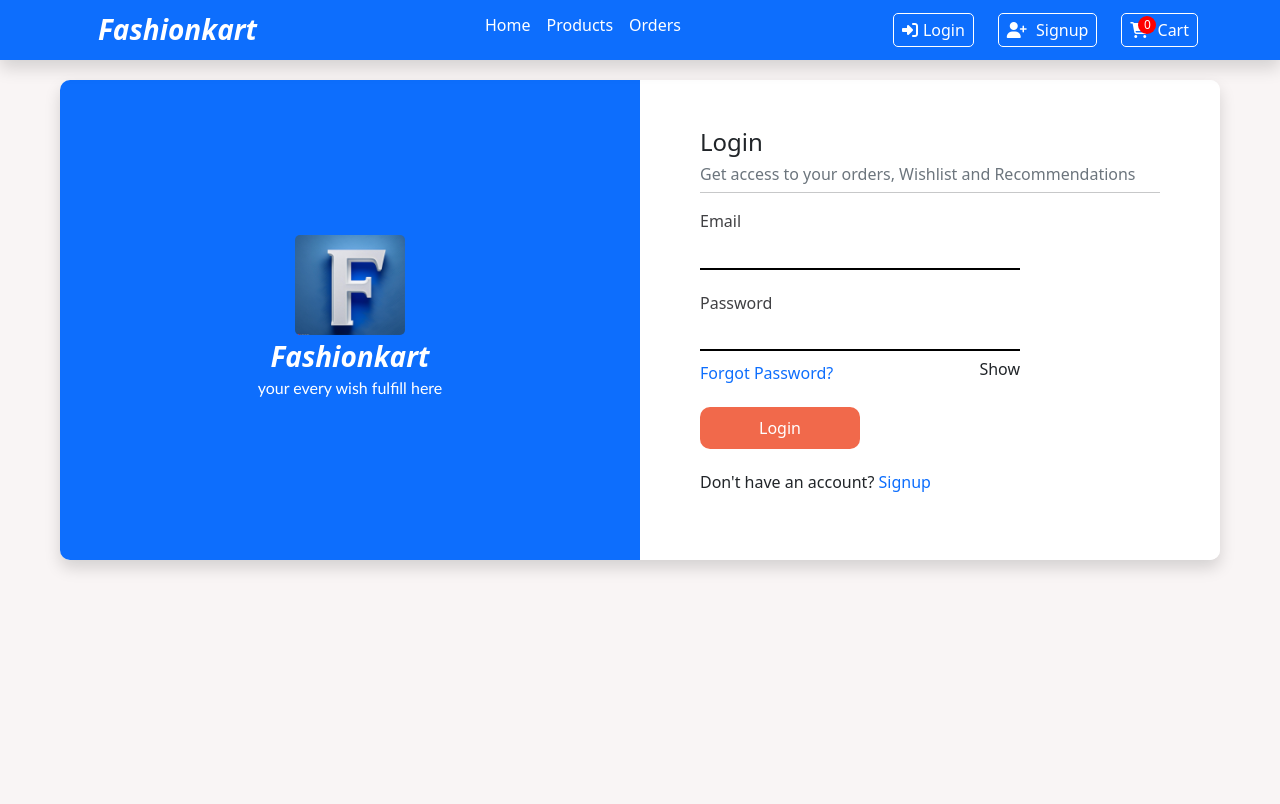
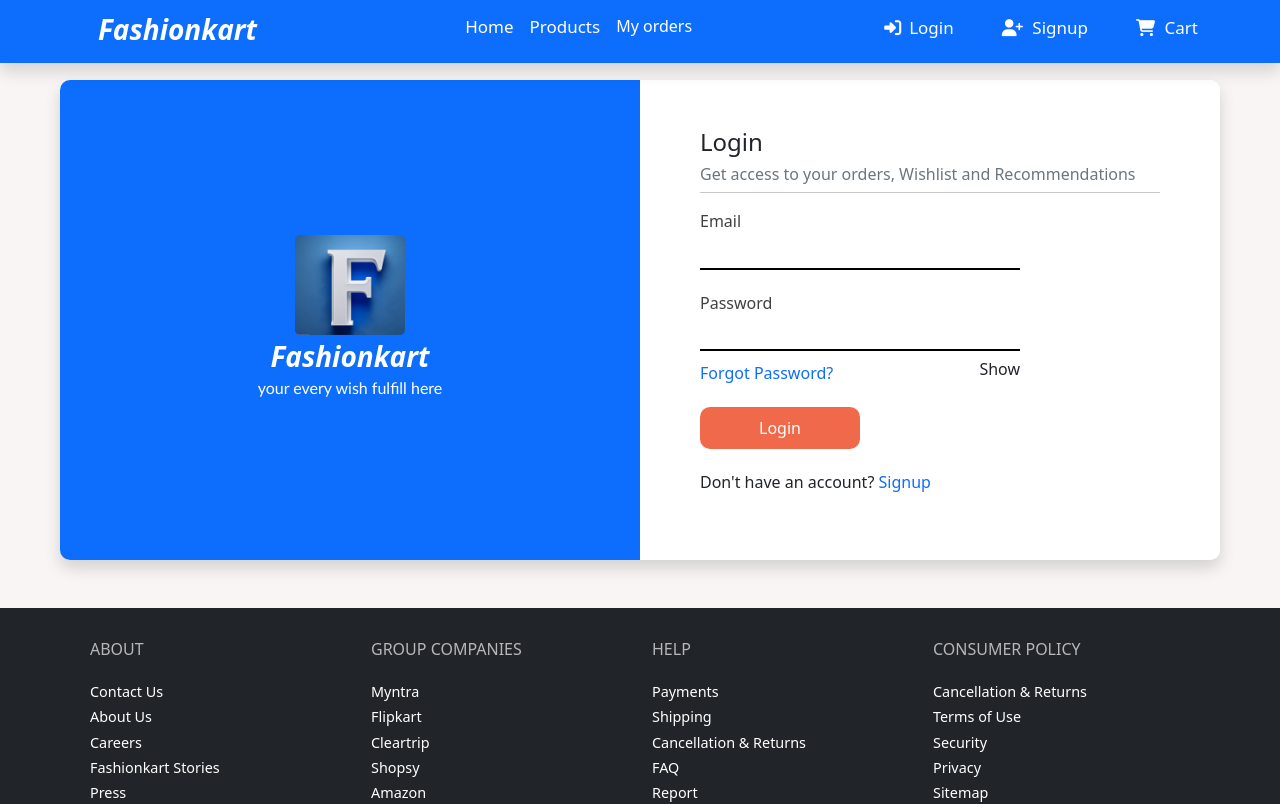
Before and after one commit to goduguvenugopal/fashionanr, a React (Create React App) app: page /login in a window 1280 px wide. Shown: the top 804 px of the page. Built offline with nearby package versions, Linux system fonts and the light colour scheme.

Commit message:
added jwt

```diff
--- a/src/App.css
+++ b/src/App.css
@@ -34,25 +34,24 @@
  .cart-items-card {
     position: absolute;
     background-color: red;
-    height: 18px;
+    height: 19px;
     display: flex;
     border-radius: 50%;
     justify-content: center;
-    width: 18px;
-    top: 2px;
-    left: 16px;
+    width: 19px;
+    top: -7px;
+    left: 3px;
 
  }
 
  .bt-nav {
-    border: 1px solid white;
-    padding: 4px;
-    padding-left: 8px;
-    padding-right: 8px;
-    border-radius: 5px;
+
     background-color: transparent;
     color: white;
     position: relative;
+    border: none;
+    font-weight: 500;
+    font-size: 17px;
  }
 
 
--- a/src/App.js
+++ b/src/App.js
@@ -1,22 +1,33 @@
 import "./App.css";
 import Home from "./components/Home";
 import Navbar from "./components/Navbar";
-import { BrowserRouter, Route, Routes } from "react-router-dom";
+import { BrowserRouter, Route, Routes, json } from "react-router-dom";
 import Products from "./components/Products";
 import SingleProduct from "./components/SingleProduct";
 import Cart from "./components/Cart";
-import { createContext, useState } from "react";
+import { createContext, useEffect, useState } from "react";
 import Signup from "./components/Signup";
 import Login from "./components/Login";
 import Footer from "./components/Footer";
+import Account from "./components/Account";
 
 export const cartContext = createContext();
+export const tokenContext = createContext();
 
 function App() {
   const [cart, setCart] = useState([]);
+  const [token, setToken] = useState("");
+
+  useEffect(() => {
+    const token = localStorage.getItem("token");
+    if (token) {
+      setToken(JSON.parse(token));
+    }
+  }, [token]);
 
   return (
     <>
+      <tokenContext.Provider value={[token, setToken]}>
         <cartContext.Provider value={[cart, setCart]}>
           <BrowserRouter>
             <Navbar />
@@ -25,12 +36,14 @@
               <Route path="/products" element={<Products />} />
               <Route path="/products/:id" element={<SingleProduct />} />
               <Route path="/cart" element={<Cart />} />
-            <Route path="/signup" element={<Signup/>} />
-            <Route path="/login" element={<Login/>} />
-            <Route path="/footer" element={<Footer/>} />
+              <Route path="/signup" element={<Signup />} />
+              <Route path="/login" element={<Login />} />
+              <Route path="/footer" element={<Footer />} />
+              <Route path="/account" element={<Account />} />
             </Routes>
           </BrowserRouter>
         </cartContext.Provider>
+      </tokenContext.Provider>
     </>
   );
 }
--- /dev/null
+++ b/src/components/Account.jsx
@@ -0,0 +1,36 @@
+import React, { useContext, useEffect, useState } from 'react'
+import { tokenContext } from '../App'
+import axios from 'axios'
+
+
+const Account = () => {
+    const [data, setData] = useState([])
+    const [token, setToken] = useContext(tokenContext)
+
+    useEffect(() => {
+        const getUserFunc = async () => {
+
+            try {
+                const response = await axios.get("https://fashionkart-server.onrender.com/authentication/getuser", {
+                    headers: {
+                        token: token
+                    }
+                })
+
+                setData(response.data)
+            } catch (error) {
+                console.log(error)
+            }
+        }
+
+        getUserFunc()
+    }, [])
+
+    return (
+        <div className='container text-center fs-4 fw-bold' style={{ marginTop: "5rem" }}>
+            Account owner {data.name}
+            </div>
+    )
+}
+
+export default Account
--- a/src/components/Cart.jsx
+++ b/src/components/Cart.jsx
@@ -1,13 +1,17 @@
-import React, { useContext, useState } from 'react'
+import React, { useContext, useEffect, useState } from 'react'
 import "./cart.css"
-import { cartContext } from '../App'
+import { cartContext, tokenContext } from '../App'
 import { ToastContainer, toast } from 'react-toastify';
 import 'react-toastify/dist/ReactToastify.css';
 import Footer from './Footer';
+import { Link } from 'react-router-dom';
+
 
 const Cart = () => {
+  const [token] = useContext(tokenContext)
   const [cart, setCart] = useContext(cartContext)
   const [modal, setModal] = useState(false)
+
 
   //cart items removing logic
   const itemRemoveFunc = (removeId, title) => {
@@ -63,7 +67,8 @@
     <>
 
       <ToastContainer className="bg-transparent" />
-      {cart.length ? <> <div className='container pt-2 bg-white' style={{ marginTop: "5rem", marginBottom: "0.5rem" }}>
+
+      {token ? <> {cart.length ? <> <div className='container pt-2 bg-white' style={{ marginTop: "5rem", marginBottom: "0.5rem" }}>
 
         {cart.map((item) => {
           return (
@@ -136,7 +141,7 @@
 
       </div>
 
-      <div className='bg-white shadow pt-4 pb-2 container'>
+        <div className='bg-white shadow pt-4 pb-2 container'>
           <div className='d-flex justify-content-between bg-white px-3'>
             <h5 className='bg-white '>Price ({cart.length} items)</h5>
             <div className='d-flex bg-white'>
@@ -157,7 +162,7 @@
 
         </div>
       </>
-      :
+        :
 
 
         <div className='bg-white d-flex flex-column justify-content-center align-items-center' style={{ height: "100vh", width: "100vw" }} >
@@ -165,7 +170,24 @@
           <h5 className='text-secondary bg-white' style={{ marginLeft: "1.5rem" }}>Oops, cart is Empty</h5>
         </div>}
 
-        <Footer/>
+        </> : <>
+
+
+        <div className=' bg-white d-flex justify-content-center align-items-center' style={{height:"100vh", width:"100vw" }}>
+          <div className='text-center bg-white' >
+            <img src='\images\carousel\cart2.webp' alt='cart' className='cart-missing-img mb-2'/>
+            <h4 className='bg-white mt-3'>Missing Cart Items ?</h4>
+            <h6 className='bg-white text-secondary'>Login to see the items you added previously</h6>
+            <Link to="/login"><button className='buy-bt mt-2'>Login</button></Link>
+
+          </div>
+
+        </div>
+
+      </>}
+
+
+      <Footer />
     </>
   )
 }
--- a/src/components/Login.jsx
+++ b/src/components/Login.jsx
@@ -1,53 +1,73 @@
-import React, { useState } from 'react'
+import React, { useContext, useEffect, useState } from 'react'
 import './credentials.css'
 import { ToastContainer, toast } from 'react-toastify';
 import 'react-toastify/dist/ReactToastify.css';
-import { Link } from 'react-router-dom';
+import { Link, useNavigate } from 'react-router-dom';
 import Footer from './Footer';
+import axios from 'axios';
+import { tokenContext } from '../App';
 
 
 const Login = () => {
+    const [token, setToken] = useContext(tokenContext)
     const [eyeOpen, setEyeOpen] = useState(false)
     const [email, setEmail] = useState("")
     const [password, setPassword] = useState("")
     const [red, setRed] = useState(false)
+    const [spinner , setSpinner] = useState(false)
+    const navigate = useNavigate()
 
 
     // login function
-    const formFunc = (e) => {
+    const formFunc = async (e) => {
         e.preventDefault()
+        setSpinner(true)
         try {
             if (!email || !password) {
                 toast.error("Please fill The All Fields")
                 setRed(true)
+                setSpinner(false)
             }
             else {
-                const userData = {  email, password }
-                console.log(userData)
+                const userData = { email, password }
+                const response = await axios.post("https://fashionkart-server.onrender.com/authentication/login", userData)
+                setToken(response.data.token)
+                localStorage.setItem("token", JSON.stringify(response.data.token))
                 toast.success("Logged In Successfully")
-
                 setEmail("")
                 setPassword("")
                 setRed(false)
+                setSpinner(false)
             }
 
 
         } catch (err) {
             console.log(err)
-            toast.error("You have Entered wrong Email or Password")
+            toast.error("You have Entered wrong Email or Password, If you are new user, Signup")
             setRed(true)
+            setSpinner(false)
         }
 
 
     }
+
+
+    useEffect(()=>{
+         setTimeout(() => {
+            if(token){
+                navigate("/")
+            }
+         },  1200);
+
+    },[token])
     return (
         <>
-    <ToastContainer className="bg-transparent"/>
-    <div className='login-main-card container-fluid' style={{height:"100vh",width:"100vw",marginTop:"5rem"}}>
+            <ToastContainer className="bg-transparent" />
+            <div className='login-main-card container-fluid' style={{ width: "100vw", marginTop: "5rem" }}>
                 <div className='row row-card shadow'>
                     <div className='col-12 col-md-6 logo-login-card bg-primary'>
                         <div className='bg-transparent'>
-                     <img src='favicon.jpg' alt='login-logo' className='logo-at-login bg-transparent'/>
+                            <img src='favicon.jpg' alt='login-logo' className='logo-at-login bg-transparent' />
                             <h5 className="navbar-brand logo-text bg-transparent">
                                 Fashionkart
                             </h5>
@@ -65,20 +85,34 @@
                             <h6 className='bg-white text-secondary'>Get access to your orders, Wishlist and Recommendations</h6>
                             <hr className='mb-0 mt-0 ' />
 
-                    <form className='bg-white' onSubmit={formFunc}>
+                            <form className='bg-white' onSubmit={formFunc} autoComplete='off'>
 
                                 <label className='input-text'>Email</label><br />
-                        <input value={email.trim()} onChange={(e) => setEmail(e.target.value)} type='email' id={red ? "redLine1" : ""} className='input-box' name='email' /><br />
+                                <input onPaste={(e) => {
+                                    e.preventDefault()
+                                }} value={email.trim()} onChange={(e) => setEmail(e.target.value)} type='email' id={red ? "redLine1" : ""} className='input-box' name='email' /><br />
                                 <label className='input-text'>Password</label><br />
-                        <input value={password.trim()} onChange={(e) => setPassword(e.target.value)} type={eyeOpen ? "text" : "password"} className='input-box' id={red ? "redLine2" : ""} name='password' />
+                                <input onPaste={(e) => {
+                                    e.preventDefault()
+                                }} value={password.trim()} onChange={(e) => setPassword(e.target.value)} type={eyeOpen ? "text" : "password"} className='input-box' id={red ? "redLine2" : ""} name='password' />
 
 
                                 <div className='bg-white d-flex align-items-center justify-content-between pass-toggle-card'><h6 className='text-primary bg-white mt-2'>Forgot Password?</h6>
                                     {eyeOpen ? <h6 onClick={() => setEyeOpen(false)} class="bg-white" >Hide</h6> : <h6 onClick={() => setEyeOpen(true)} class="bg-white" >Show</h6>}
                                 </div>
-                        <button type='submit ' className='mt-3 mb-2 text-white buy-bt'>Login</button>
+
+                                {spinner ? <button className="buy-bt mt-3 mb-2" type="button" disabled="">
+                                    <span
+                                        className="spinner-border text-white bg-transparent spinner-border-sm"
+                                        role="status"
+                                        aria-hidden="true"
+                                    />
+                                    <span className="visually-hidden">Loading...</span>
+                                </button>
+                                    : <button type='submit ' className='mt-3 mb-2 text-white buy-bt'>Login</button>
+                                }
                             </form>
-                    <h6 className='mt-3 bg-white'>Don't have an account? <Link to="/signup"  style={{textDecoration:"none"}} className=' bg-white'>Signup</Link></h6>
+                            <h6 className='mt-3 bg-white'>Don't have an account? <Link to="/signup" style={{ textDecoration: "none" }} className=' bg-white'>Signup</Link></h6>
 
 
                         </div>
@@ -89,7 +123,7 @@
                 </div>
 
             </div>
-<Footer/>
+            <Footer />
         </>
     )
 }
--- a/src/components/Navbar.jsx
+++ b/src/components/Navbar.jsx
@@ -1,18 +1,18 @@
 import React, { useContext } from 'react'
 import '../App.css'
 import { Link } from 'react-router-dom'
-import { cartContext } from '../App'
+import { cartContext, tokenContext } from '../App'
 
 const Navbar = () => {
-
+    const [token] = useContext(tokenContext)
     const [cart] = useContext(cartContext)
 
     return (
         <div className=''>
-            <nav className="fixed-top navbar shadow navbar-expand-lg navbar-light bg-primary">
-                <div className="container  bg-primary">
+            <nav className="fixed-top navbar shadow navbar-expand-lg navbar-light bg-primary ">
+                <div className="container  bg-primary ">
                     <Link style={{ textDecoration: "none" }} className="bg-primary" to="/">
-                        <h5 className="navbar-brand logo-text bg-primary">
+                        <h5 className="navbar-brand logo-text bg-primary pb-2">
                             Fashionkart
                         </h5>
                     </Link>
@@ -28,42 +28,56 @@
                     >
                         <span className="navbar-toggler-icon  bg-white" />
                     </button>
-                    <div className="collapse navbar-collapse bg-primary" id="navbarSupportedContent">
+                    <div className="collapse navbar-collapse bg-primary " id="navbarSupportedContent">
                         <ul className="navbar-nav mx-auto bg-primary mb-2 mb-lg-0">
                             <Link style={{ textDecoration: "none" }} to="/" className="nav-item  bg-primary">
-                                <h6 className="nav-link active bg-primary text-white" aria-current="page"  >
+                                <h6 style={{ fontSize: "17px" }} className="nav-link active bg-primary text-white " aria-current="page"  >
                                     Home
                                 </h6>
                             </Link>
                             <Link style={{ textDecoration: "none" }} to="/products" className="nav-item bg-primary">
-                                <h6 className="nav-link bg-primary text-white">
+                                <h6 style={{ fontSize: "17px" }} className="nav-link bg-primary text-white">
                                     Products
                                 </h6>
                             </Link>
-                            <Link style={{ textDecoration: "none" }} to="/about" className="nav-item bg-primary">
+                            <Link style={{ fontSize: "17px" }} style={{ textDecoration: "none" }} to="/about" className="nav-item bg-primary">
                                 <h6 className="nav-link bg-primary text-white">
-                                    Orders
+                                   My orders
                                 </h6>
                             </Link>
 
                         </ul>
-                        <div className="bg-primary  d-flex justify-content-between gap-4">
-                            <Link style={{ textDecoration: "none" }} className="bg-primary" to="/login">
+                        <div className="bg-primary  d-flex justify-content-between  gap-5 pb-2 ">
+
+                            {token ?
+                            <Link to="/account" style={{ textDecoration: "none" }} className="bg-primary">
+                            <button className="bt-nav ">
+                                <i class="fa-solid fa-circle-user bg-transparent" style={{marginRight:"0.5rem"}}></i>
+                                    Account
+                                </button></Link>
+
+                                : <Link style={{ textDecoration: "none" }} className="bg-primary" to="/login">
                                 <button className="bt-nav ">
-                                    <i className="nav-icon fa-solid fa-right-to-bracket"></i>
-                                    Login
+                                    <i className="nav-icon fa-solid fa-right-to-bracket" style={{marginRight:"0.5rem"}}></i>
+                                 Login
                                 </button>
-                            </Link>
-                            <Link style={{ textDecoration: "none" }} className="bg-primary" to="/signup">
+                            </Link>}
+
+
+
+                            {token ? "" : <Link style={{ textDecoration: "none" }} className="bg-primary" to="/signup">
                                 <button className="bt-nav  ">
                                     <i className="nav-icon fa-solid fa-user-plus"></i> Signup
                                 </button>
-                            </Link>
+                            </Link>}
+
+
                             <Link style={{ textDecoration: "none" }} className="bg-primary" to="/cart">
                                 <button className="bt-nav  ">
-                                    <div className='cart-items-card'>
-                                        <h6 style={{ fontSize: "12px", marginTop: "2px" }} className='bg-transparent'>{cart.length}</h6>
-                                    </div>
+                                    {token ? <div className='cart-items-card'>
+                                        <h6 style={{ fontSize: "13px", marginTop: "2px" }} className='bg-transparent'>{cart.length}</h6>
+                                    </div> : ""}
+
                                     <i className="nav-icon fa-solid fa-cart-shopping"></i> Cart
                                 </button>
 
```
Also changed, not shown: src/components/Signup.jsx (+36 -7 lines), src/components/cart.css (+7 -0 lines), public/images/carousel/cart2.webp (added). Lines whose indentation alone changed are shown as unchanged.
